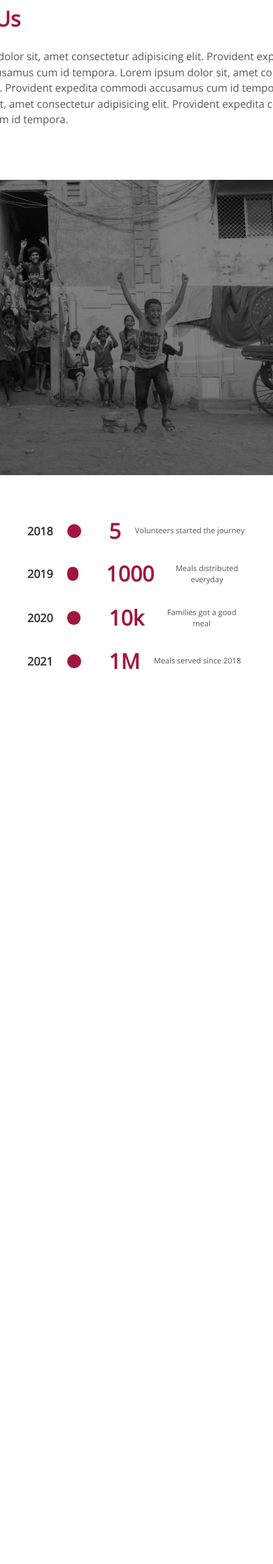
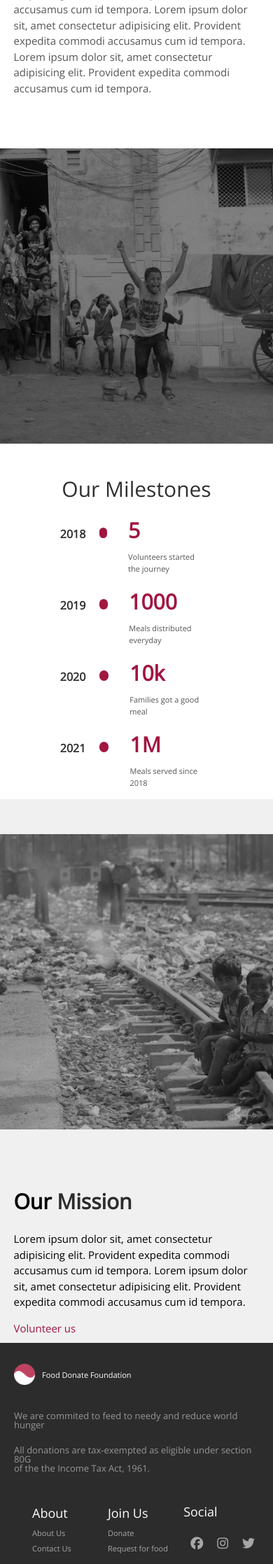
Before and after one commit to Arvind-Suthar/NGO-project, a PHP site: page /about.html in a window 390 px wide; the page is wider, and only the part inside the window is pictured. Shown: the part 1250-3485 px from the top of that part at 70% size. Before the commit the page ends 2206 px from the top of that part, so only its background shows below. Run offline with PHP 8.4, Linux system fonts and the light colour scheme; some libraries are stand-ins or nearby versions.

Commit message:
Completed about page
Also added the start of request for food page

```diff
--- a/NGO project/about.html
+++ b/NGO project/about.html
@@ -14,7 +14,7 @@
     <header>
         <div class="nav" id="nav">
             <div class="brand">
-                <img src="./img/ngo_logo.png" alt="Feeding Poor"><span>Food Donate Foundation</span>
+                <a href="index.html"><img src="./img/ngo_logo.png" alt="Feeding Poor"></a><span>Food Donate Foundation</span>
                 <div class="menu-button" onclick="toggle()">
                     <div class="menu-bar"></div>
                     <div class="menu-bar"></div>
@@ -22,9 +22,9 @@
                 </div>
             </div>
             <ul class="nav-list">
-                <li class="curr-page"><a href="about.html">ABOUT</a></li>
+                <li class="curr-page"><a href="/about.html">ABOUT</a></li>
                 <li><a href="#">DONATE</a></li>
-                <li><a href="#">REQUEST FOR FOOD</a></li>
+                <li><a href="/requestforfood.html">REQUEST FOR FOOD</a></li>
                 <li><a href="#">CONTACT US</a></li>
             </ul>
         </div>
@@ -48,8 +48,11 @@
                     Lorem ipsum dolor sit, amet consectetur adipisicing elit. Provident expedita commodi accusamus cum id tempora.
                 </p>
             </div>
-            <img src="./img/carousel-bg-1.jpg.png" alt="">
+            <img src="./img/carousel-bg-1.png" alt="">
         </div>
+    </div>
+    <div class="section-heading">
+        Our Milestones
     </div>
     <div class="milestone">
         <div class="item pseudo-line">
@@ -57,6 +60,7 @@
                 2018
             </div>
             <div class="circle"></div>
+            <div class="item-desc">
                 <div class="red-title">
                     5
                 </div>
@@ -64,11 +68,13 @@
                     Volunteers started the journey
                 </div>
             </div>
+        </div>
         <div class="item pseudo-line">
             <div class="title">
                 2019
             </div>
             <div class="circle"></div>
+            <div class="item-desc">
                 <div class="red-title">
                     1000
                 </div>
@@ -76,11 +82,13 @@
                     Meals distributed everyday
                 </div>
             </div>
+        </div>
         <div class="item pseudo-line">
             <div class="title">
                 2020
             </div>
             <div class="circle"></div>
+            <div class="item-desc">
                 <div class="red-title">
                     10k
                 </div>
@@ -88,11 +96,13 @@
                     Families got a good meal
                 </div>
             </div>
+        </div>
         <div class="item">
             <div class="title">
                 2021
             </div>
             <div class="circle"></div>
+            <div class="item-desc">
                 <div class="red-title">
                     1M
                 </div>
@@ -100,6 +110,60 @@
                     Meals served since 2018
                 </div>
             </div>
+
+        </div>
+    </div>
+
+
+    <div class="customBox bg-lightgray">
+        <img src="./img/carousel-bg-2.png" alt="">
+
+        <div class="text">
+            <h1>Our <span class="txt-dark">Mission</span></h1>
+            <P>
+                Lorem ipsum dolor sit, amet consectetur adipisicing elit. Provident expedita commodi accusamus cum id tempora.
+                Lorem ipsum dolor sit, amet consectetur adipisicing elit. Provident expedita commodi accusamus cum id tempora.
+            </P>
+            <a href="#" class="link-pink">Volunteer us</a>
+        </div>
+
+    </div>
+
+
+    <div class="footer">
+        <div class="footer-main-txt">
+            <div class="icon-box">
+                <img src="./img/ngo_logo.png" alt="Food Donate Foundation" class="footer-logo"><span>Food Donate Foundation</span>
+            </div>
+            <p class="footer-info">
+                We are commited to feed to needy and reduce world hunger
+            </p>
+            <p class="footer-info">
+                All donations are tax-exempted as eligible under section 80G <br> of the the Income Tax Act, 1961.
+            </p>
+        </div>
+        <div class="footer-nav">
+            <ul class="footer-list">
+                <li class="header">About</li>
+                <li>About Us</li>
+                <li>Contact Us</li>
+            </ul>
+            <ul class="footer-list">
+                <li class="header">Join Us</li>
+                <li>Donate</li>
+                <li>Request for food</li>
+            </ul>
+
+            <div class="social">
+                <p>Social</p>
+                <ul class="footer-list">
+                    <li><i class="fa fa-facebook-official" aria-hidden="true"></i></li>
+                    <li><i class="fa fa-instagram" aria-hidden="true"></i></li>
+                    <li><i class="fa fa-twitter" aria-hidden="true"></i></li>
+                </ul>
+            </div>
+
+        </div>
     </div>
 </body>
     <script src="./js/menuToggle.js"></script>
--- a/NGO project/css/_about.scss
+++ b/NGO project/css/_about.scss
@@ -1,7 +1,7 @@
 .milestone {
   width: 80%;
   margin: auto;
-  height: 60vh;
+  height: 50vh;
   display: flex;
   align-items: center;
   justify-content: space-around;
@@ -45,8 +45,36 @@
 
     .item {
       flex-direction: row !important;
-      width: 100% !important;
+      width: 70% !important;
+      margin: auto;
       justify-content: flex-start !important;
+      align-items: baseline;
+
+      .red-title {
+        padding: 0px !important;
+      }
     }
   }
+  .item-desc {
+    padding: 0px 10px;
+    text-align: left;
+  }
+
+  .circle {
+    height: 15px !important;
+    width: 15px !important;
+  }
 }
+
+.section-heading {
+  text-align: center;
+  font-size: 30px;
+  color: #303030;
+  margin-bottom: 20px;
+}
+@media only screen and (max-width: 400px) {
+  .item {
+    width: 100% !important;
+    justify-content: center !important;
+  }
+}
--- a/NGO project/css/_footer.scss
+++ b/NGO project/css/_footer.scss
@@ -57,6 +57,34 @@
     }
   }
 }
-.social-footer {
-  flex-direction: column !important;
+.social .footer-list {
+  display: flex;
+  flex-direction: row !important;
+  margin: 0;
+  padding: 0;
+
+  li {
+    padding: 0px 10px;
+  }
 }
+.social {
+  font-size: 18px;
+  padding: 0px 10px;
+}
+
+@media only screen and (max-width: 700px) {
+  .footer {
+    flex-direction: column !important;
+    height: fit-content !important;
+    align-items: baseline !important;
+    justify-content: center !important;
+
+    .footer-nav {
+      width: 100%;
+    }
+  }
+
+  .footer-main-txt {
+    padding: 0px 20px;
+  }
+}
--- a/NGO project/css/_globals.scss
+++ b/NGO project/css/_globals.scss
@@ -10,11 +10,13 @@
   overflow: hidden;
   overflow-y: scroll;
 }
-button {
-  padding: 15px 35px;
+button,
+.btn {
+  padding: 12px 35px;
   border-radius: 8px;
   border: none;
   outline: none;
+  text-decoration: none;
 }
 @media only screen and (max-width: 700px) {
   body {
--- a/NGO project/css/_header.scss
+++ b/NGO project/css/_header.scss
@@ -76,7 +76,8 @@
   color: #fff;
 
   .item1,
-  .item2 {
+  .item2,
+  .item3 {
     width: 50%;
     height: 100vh;
     background-size: cover;
@@ -84,17 +85,24 @@
   }
 }
 .item1 {
-  background: url("../img/carousel-bg-1.jpg.png");
+  background: url("../img/carousel-bg-1.png");
 }
 .item2 {
-  background: url("../img/carousel-bg-2.jpg.png");
+  background: url("../img/carousel-bg-2.png");
 }
-
+.item3 {
+  background: url("../img/carousel-bg-3.jpeg");
+}
 .carousel-info {
   padding: 20% 10%;
   h1 {
     font-size: 40px;
-    letter-spacing: 5px;
+    letter-spacing: 2px;
+  }
+
+  p {
+    font-size: 22px;
+    line-height: 1.5;
   }
 }
 @media only screen and (max-width: 700px) {
--- a/NGO project/css/_info.scss
+++ b/NGO project/css/_info.scss
@@ -36,6 +36,14 @@
   background: #f0f0f0;
 }
 @media only screen and (max-width: 700px) {
+  .info-panel {
+    display: block !important;
+
+    .info-header {
+      width: 100% !important;
+      padding: 20px 10px !important;
+    }
+  }
   .customBox {
     flex-direction: column;
 
--- a/NGO project/css/master.css
+++ b/NGO project/css/master.css
@@ -12,11 +12,13 @@
   overflow-y: scroll;
 }
 
-button {
-  padding: 15px 35px;
+button,
+.btn {
+  padding: 12px 35px;
   border-radius: 8px;
   border: none;
   outline: none;
+  text-decoration: none;
 }
 
 @media only screen and (max-width: 700px) {
@@ -155,7 +157,8 @@
 }
 
 .carousel .item1,
-.carousel .item2 {
+.carousel .item2,
+.carousel .item3 {
   width: 50%;
   height: 100vh;
   background-size: cover;
@@ -164,11 +167,15 @@
 }
 
 .item1 {
-  background: url("../img/carousel-bg-1.jpg.png");
+  background: url("../img/carousel-bg-1.png");
 }
 
 .item2 {
-  background: url("../img/carousel-bg-2.jpg.png");
+  background: url("../img/carousel-bg-2.png");
+}
+
+.item3 {
+  background: url("../img/carousel-bg-3.jpeg");
 }
 
 .carousel-info {
@@ -177,7 +184,12 @@
 
 .carousel-info h1 {
   font-size: 40px;
-  letter-spacing: 5px;
+  letter-spacing: 2px;
+}
+
+.carousel-info p {
+  font-size: 22px;
+  line-height: 1.5;
 }
 
 @media only screen and (max-width: 700px) {
@@ -276,6 +288,13 @@
 }
 
 @media only screen and (max-width: 700px) {
+  .info-panel {
+    display: block !important;
+  }
+  .info-panel .info-header {
+    width: 100% !important;
+    padding: 20px 10px !important;
+  }
   .customBox {
     -webkit-box-orient: vertical;
     -webkit-box-direction: normal;
@@ -375,17 +394,55 @@
   transition: 0.2s;
 }
 
-.social-footer {
-  -webkit-box-orient: vertical !important;
+.social .footer-list {
+  display: -webkit-box;
+  display: -ms-flexbox;
+  display: flex;
+  -webkit-box-orient: horizontal !important;
   -webkit-box-direction: normal !important;
-      -ms-flex-direction: column !important;
-          flex-direction: column !important;
+      -ms-flex-direction: row !important;
+          flex-direction: row !important;
+  margin: 0;
+  padding: 0;
+}
+
+.social .footer-list li {
+  padding: 0px 10px;
+}
+
+.social {
+  font-size: 18px;
+  padding: 0px 10px;
+}
+
+@media only screen and (max-width: 700px) {
+  .footer {
+    -webkit-box-orient: vertical !important;
+    -webkit-box-direction: normal !important;
+        -ms-flex-direction: column !important;
+            flex-direction: column !important;
+    height: -webkit-fit-content !important;
+    height: -moz-fit-content !important;
+    height: fit-content !important;
+    -webkit-box-align: baseline !important;
+        -ms-flex-align: baseline !important;
+            align-items: baseline !important;
+    -webkit-box-pack: center !important;
+        -ms-flex-pack: center !important;
+            justify-content: center !important;
+  }
+  .footer .footer-nav {
+    width: 100%;
+  }
+  .footer-main-txt {
+    padding: 0px 20px;
+  }
 }
 
 .milestone {
   width: 80%;
   margin: auto;
-  height: 60vh;
+  height: 50vh;
   display: -webkit-box;
   display: -ms-flexbox;
   display: flex;
@@ -454,10 +511,41 @@
     -webkit-box-direction: normal !important;
         -ms-flex-direction: row !important;
             flex-direction: row !important;
-    width: 100% !important;
+    width: 70% !important;
+    margin: auto;
     -webkit-box-pack: start !important;
         -ms-flex-pack: start !important;
             justify-content: flex-start !important;
+    -webkit-box-align: baseline;
+        -ms-flex-align: baseline;
+            align-items: baseline;
+  }
+  .milestone .item .red-title {
+    padding: 0px !important;
+  }
+  .item-desc {
+    padding: 0px 10px;
+    text-align: left;
+  }
+  .circle {
+    height: 15px !important;
+    width: 15px !important;
+  }
+}
+
+.section-heading {
+  text-align: center;
+  font-size: 30px;
+  color: #303030;
+  margin-bottom: 20px;
+}
+
+@media only screen and (max-width: 400px) {
+  .item {
+    width: 100% !important;
+    -webkit-box-pack: center !important;
+        -ms-flex-pack: center !important;
+            justify-content: center !important;
   }
 }
 /*# sourceMappingURL=master.css.map */
```
Also changed, not shown: NGO project/index.html (+14 -12 lines), NGO project/requestforfood.html (added, +81 -0 lines), NGO project/img/carousel-bg-1.png (added), NGO project/img/carousel-bg-2.png (added), NGO project/img/carousel-bg-3.jpeg (added), 1 other file. Lines whose indentation alone changed are shown as unchanged.
